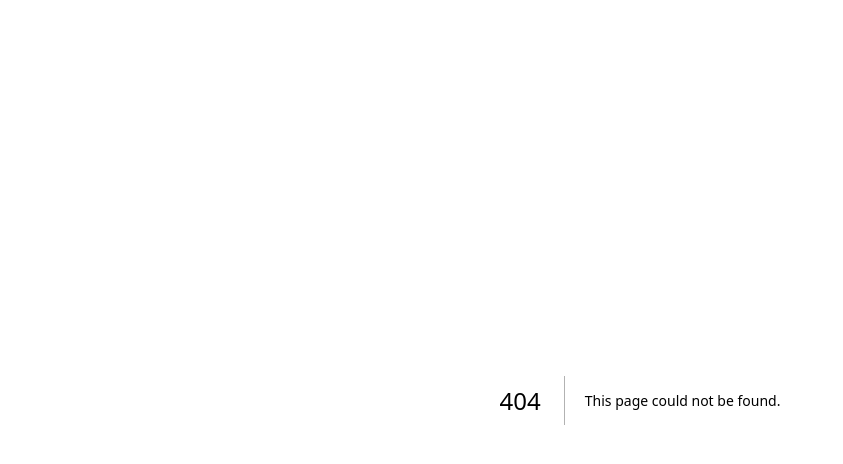
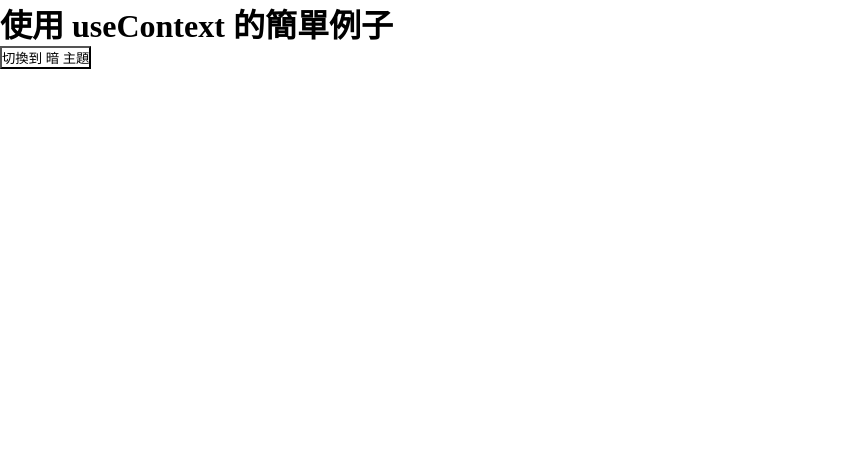
Before and after one commit to tsai1998Hao/day09-react, a Next.js app: page /them_index in a window 1280 px wide. Before the commit this address had no page. Shown: the top 464 px of the page, without its empty margins (0-843 px from the left). Built offline with nearby package versions, Linux system fonts and the light colour scheme.

Commit message:
成功找到useContext簡單例子

```diff
--- /dev/null
+++ b/pages/ThemeButton.js
@@ -0,0 +1,14 @@
+import React from 'react';
+import { useTheme } from './ThemeContext'; // 引入剛才創建的上下文
+
+function ThemeButton() {
+  const { theme, toggleTheme } = useTheme(); // 使用 useContext 獲取上下文
+
+  return (
+    <button onClick={toggleTheme} style={{ background: theme === 'light' ? '#fff' : '#333', color: theme === 'light' ? '#000' : '#fff' }}>
+      切換到 {theme === 'light' ? '暗' : '亮'} 主題
+    </button>
+  );
+}
+
+export default ThemeButton;
--- a/pages/ThemeContext.js
+++ b/pages/ThemeContext.js
@@ -1,10 +1,10 @@
-import React, { createContext, useState, useContext } from 'react';
+import React, { createContext, useContext, useState } from 'react';
 
-// 创建一个 ThemeContext
+// 創建一個 ThemeContext
 const ThemeContext = createContext();
 
 export function ThemeProvider({ children }) {
-  const [theme, setTheme] = useState('light'); // 默认主题是 'light'
+  const [theme, setTheme] = useState('light'); // 初始主題為 'light'
 
   const toggleTheme = () => {
     setTheme((prevTheme) => (prevTheme === 'light' ? 'dark' : 'light'));
--- /dev/null
+++ b/pages/them_index.js
@@ -0,0 +1,16 @@
+import React from 'react';
+import { ThemeProvider } from './ThemeContext';
+import ThemeButton from './ThemeButton';
+
+function them_index() {
+  return (
+    <ThemeProvider>
+      <div>
+        <h1>使用 useContext 的簡單例子</h1>
+        <ThemeButton />
+      </div>
+    </ThemeProvider>
+  );
+}
+
+export default them_index;
```
